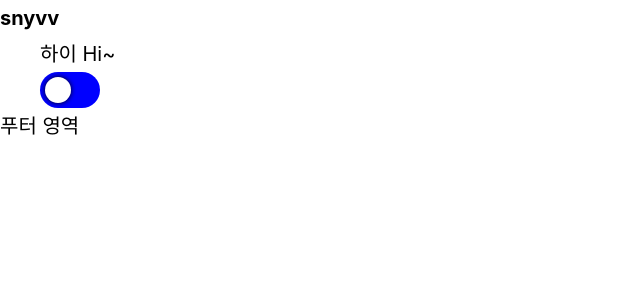
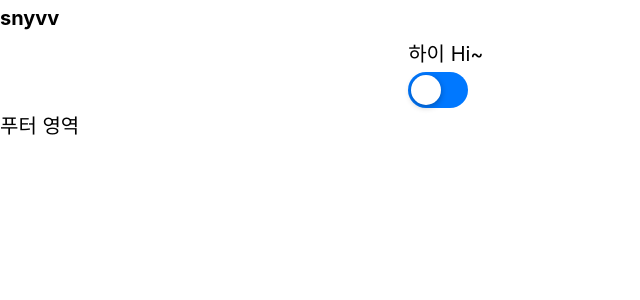
Before and after one commit to snyvvZ/todolist, a React (Create React App) app: page / in a window 1280 px wide. Shown: the top 300 px of the page, without its empty margins (0-640 px from the left). Built offline with nearby package versions, Linux system fonts and the light colour scheme.

Commit message:
props 왜 안먹지?

```diff
--- a/src/App.js
+++ b/src/App.js
@@ -1,5 +1,5 @@
 import React, { useState } from "react";
-import styled, { ThemeProvider, css } from "styled-components";
+import styled, { ThemeProvider } from "styled-components";
 import variables from "./styles/variables";
 import mixins from "./styles/mixins";
 import GlobalStyle from "./styles/GlobalStyle";
@@ -18,6 +18,7 @@ const StyledContainer = styled.section`
   min-width: 1280px;
   background-color: ${({theme}) => theme.backgroundColor};
   color: ${({theme}) => theme.fontColor};
+  transition: background-color ease-in .25s;
 `;
 
 const StyledTheme = styled.div`
@@ -31,31 +32,27 @@ const StyledTheme = styled.div`
     height: 36px;
     position: relative;
     color: ${({theme})=> theme.fontColor};
+    background-color: ${({theme})=> theme.accentColor};
     border-radius: 36px;
-    background: blue;
     cursor: pointer;
 
     &::before {
       display: block;
-      width: 26px;
-      height: 26px;
+      width: 30px;
+      height: 30px;
       position: absolute;
-      left: 5px;
-      top: 5px;
+      left: 3px;
+      top: 3px;
       border-radius: 26px;
       background-color: ${variables.white};
-      box-shadow: 0 0 5px rgba(0,0,.5);
+      box-shadow: 0 2px 6px rgba(0,0,0,.3);
       content: '';
+      transition: transform cubic-bezier(.98,.11,.62,1.39) .15s;
     }
 
-    ${props => props.mode === 'dark' && // FIXME 적용 안된다 ing
-    css`
-      background-color: red;
-
-      &::before {
-        transform: translateX(100%);
-      }
-    `}
+    > span {
+      ${mixins.blind};
+    }
   }
 `
 
@@ -68,10 +65,7 @@ const App = () => {
       : setThemeMode("light")
   }
 
-  console.log(themeMode);
-
   return (
-    <>
     <ThemeProvider
         theme={
           themeMode === "light"
@@ -89,11 +83,10 @@ const App = () => {
               <input type="checkbox" id="themeLabel" onChange={changeTheme} />
               <label
                 htmlFor="themeLabel"
-                mode={themeMode}
-                huge="true"
-                aria-label={`Change ${themeMode === 'light' ? 'Dark' : 'Light'} Mode`}
+                theme={themeMode}
+                aria-label={`${themeMode === 'light' ? '다크' : '기본'}모드로 변경하기`}
               >
-
+                <span>모드 변경</span>
               </label>
             </StyledTheme>
           </Contents>
@@ -101,7 +94,6 @@ const App = () => {
           <Footer />
         </StyledContainer>
       </ThemeProvider>
-    </>
   );
 };
 
--- a/src/components/Contents.js
+++ b/src/components/Contents.js
@@ -3,9 +3,7 @@ import styled from 'styled-components';
 
 const StyledContents = styled.main`
   grid-area: contents;
-  min-width: 1280px;
-  padding: 0 40px;
-  margin: 0 auto;
+  padding: 0 20px;
   box-sizing: border-box;
 `;
 
--- a/src/styles/theme.js
+++ b/src/styles/theme.js
@@ -3,9 +3,11 @@ import variables from "./variables";
 export const lightTheme = {
   backgroundColor: variables.white,
   fontColor: variables.black,
+  accentColor: variables.accentLight,
 };
 
 export const darkTheme = {
-  backgroundColor: variables.black,
+  backgroundColor: variables.grayDark,
   fontColor: variables.white,
+  accentColor: variables.accentDark,
 };
--- a/src/styles/variables.js
+++ b/src/styles/variables.js
@@ -2,6 +2,9 @@ export const variables = {
   // ANCHOR Colors
   black: '#000',
   white: '#fff',
+  grayDark: '#111',
+  accentDark: 'yellow',
+  accentLight: '#0078ff',
 };
 
 export default variables;
```
